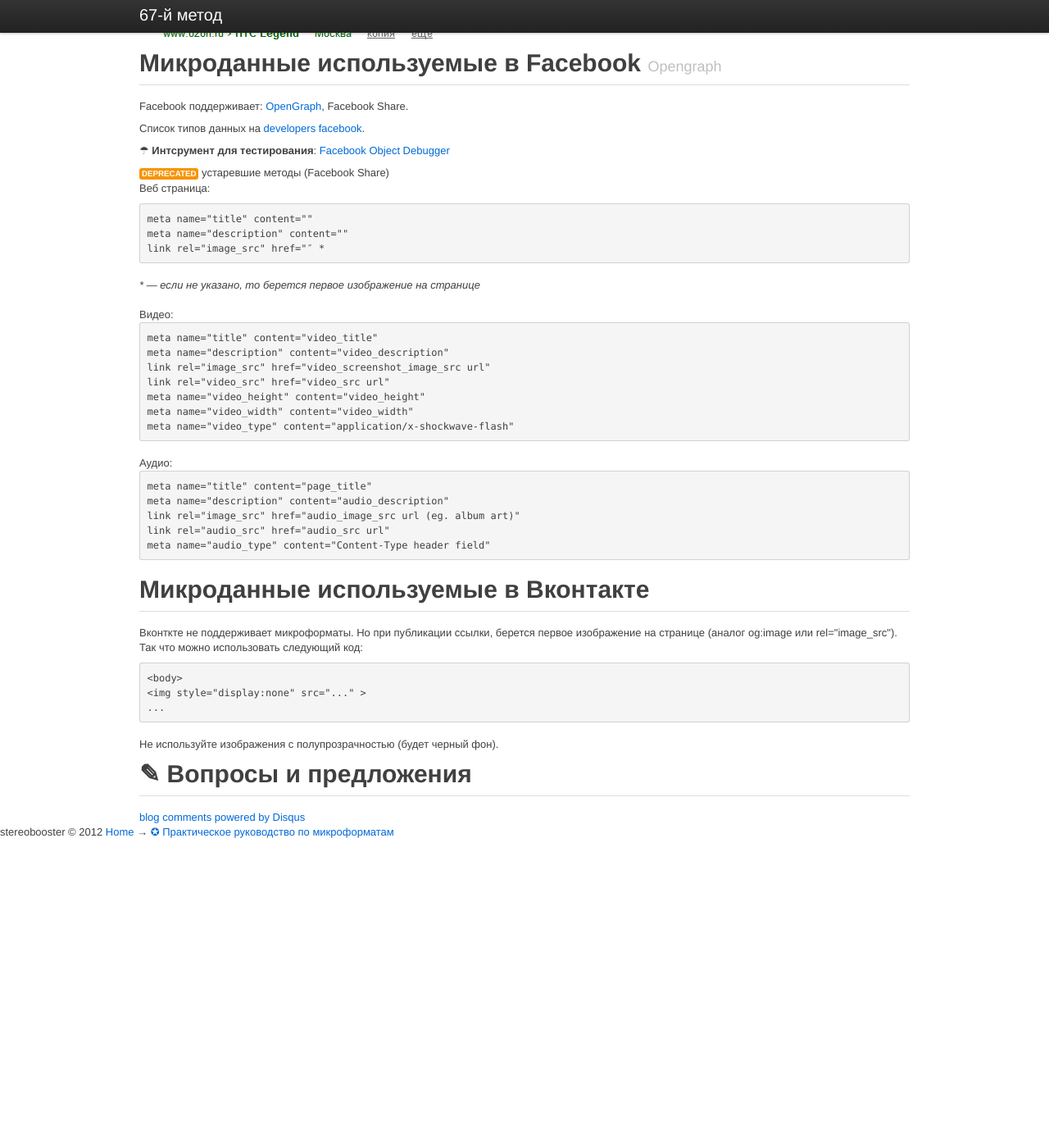
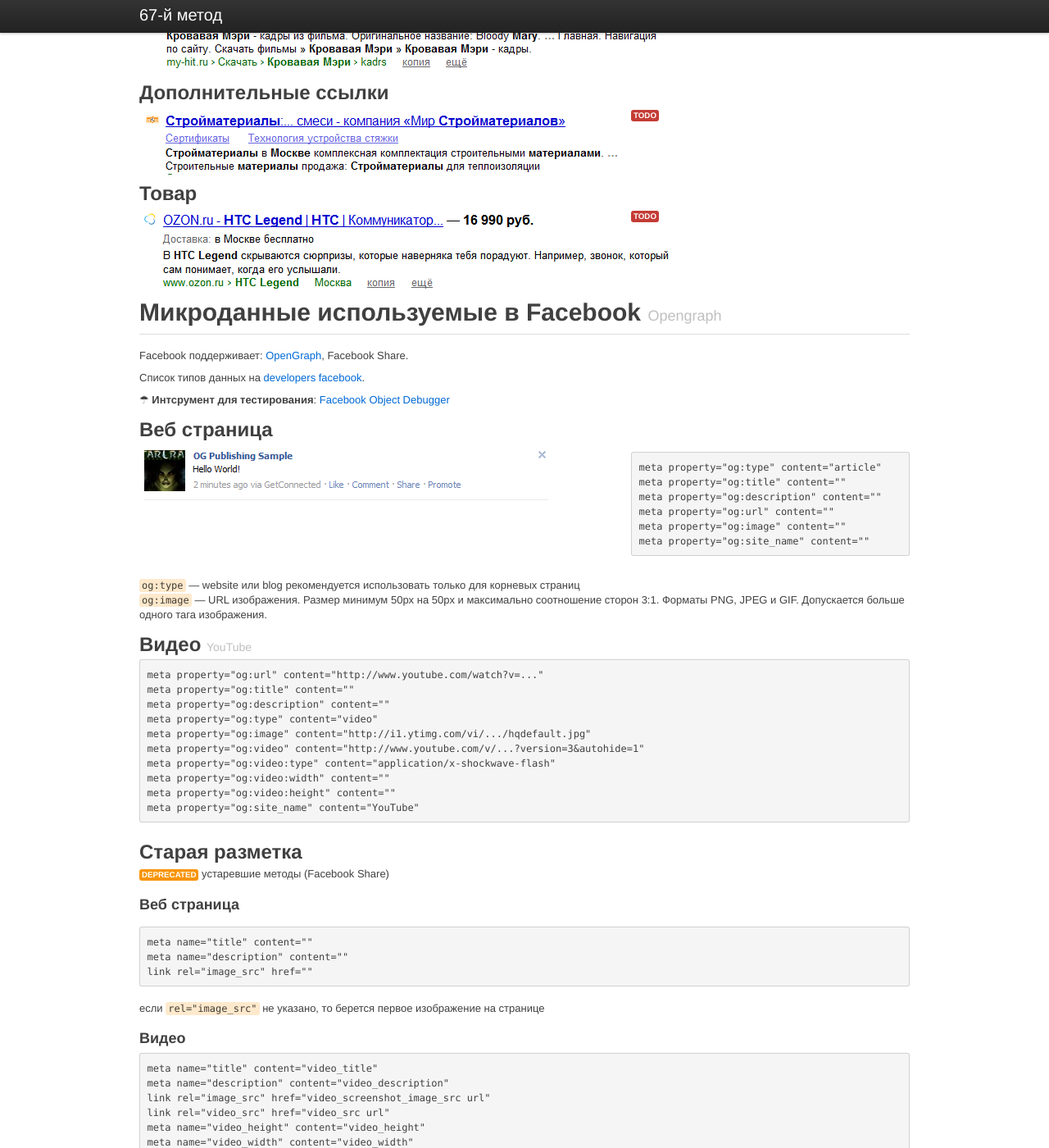
Before and after one commit to stereobooster/stereobooster.github.io, a Jekyll site: the page built from _posts/2012-01-02-microformats.html, in a window 1280 px wide and 1400 px high, scrolled down 4411 px. Shown: the whole window at 82% size. Built offline with Jekyll 4.4.1, drawn with Linux system fonts in a browser that asks for light colours; Markdown is read by kramdown in place of the engine named in the settings; comment, search, counter and statistics services are not loaded; before the commit the page ends 5444 px from its top, so only the background shows below that; some of the changed text lies outside the part shown.

Commit message:
microformats

```diff
--- a/_includes/microdata.html
+++ b/_includes/microdata.html
@@ -1,7 +1,7 @@
 <meta property="og:url" content="{{ site.url }}{{ page.url | canonical_url }}">
-<meta property="og:title" content="{% if page.title %} {{ page.title }} | {% endif %}{{ site.theme.site_name }}">
+<meta property="og:title" content="{% if page.title %} {{ page.title }} | {% endif %}{{ site.site_name }}">
 {% if page.description %}<meta property="og:description" content="{{ page.description }}">{% endif %}
-<meta property="og:site_name" content="{{ site.theme.site_name }}">
+<meta property="og:site_name" content="{{ site.site_name }}">
 {% if page.img %}<meta property="og:image" content="{{ page.img }}">{% endif %}
 {% if page.meta.video %}
 	<div itemscope  itemtype="http://schema.org/VideoObject">
@@ -19,9 +19,9 @@
 	<meta property="og:video:width" content="{{page.meta.video.width}}">
 	<meta property="og:video:height" content="{{page.meta.video.height}}">
 {% else %}
-	<meta property="og:type" content="website" />
+	<meta property="og:type" content="{% if page.url == '/index.html' %}website{% else %}article{% endif %}" />
 	{% if page.img %}
-		<div itemscope itemtype="http://schema.org/MobileSoftwareApplication">
+		<div itemscope itemtype="http://schema.org/OtherApplication">
 		    <meta itemprop="name" content="{{ page.title }}" />
 		    <meta itemprop="image" content="{{ page.img }}" />
 		    <div itemprop="author" content="{{ site.author }}">
--- a/_includes/microdata_breadcrumbs.html
+++ b/_includes/microdata_breadcrumbs.html
@@ -7,13 +7,13 @@
   </span>
   {% if page.breadcrumbs %}
   <span typeof="v:Breadcrumb">
-    <a href="{{page.breadcrumbs.url}}" rel="v:url" property="v:title">
+    <a href="{% if page.breadcrumbs.url %}{{page.breadcrumbs.url}}{% else %}{{ page.url | canonical_url }}{% endif %}" rel="v:url" property="v:title">
       {{page.breadcrumbs.name}}
     </a>
   </span>
   {% else %}
   <span typeof="v:Breadcrumb">
-    <a href="{% if site.breadcrumbs.url %}{{site.breadcrumbs.url}}{% else %}{{ site.url }}{{ page.url | canonical_url }}{% endif %}" rel="v:url" property="v:title">
+    <a href="{% if site.breadcrumbs.url %}{{site.breadcrumbs.url}}{% else %}{{ page.url | canonical_url }}{% endif %}" rel="v:url" property="v:title">
     {{site.breadcrumbs.name}}
     </a>
   </span>
--- a/_layouts/default.html
+++ b/_layouts/default.html
@@ -8,7 +8,7 @@
     <meta charset="utf-8" />
     <meta name="viewport" content="width=device-width, initial-scale=1.0" />
 
-    <title>{% if page.title %} {{ page.title }} | {% endif %}{{ site.site_name }}</title>
+    <title>{% if page.title %}{{ page.title }} | {% endif %}{{ site.site_name }}</title>
     {% if page.description %}<meta name="description" content="{{ page.description }}" />{% endif %}
     {% if page.keywords %}<meta name="keywords" content="{{ page.keywords }}" />{% endif %}
     <link rel="canonical" href="{{ site.url }}{{ page.url | canonical_url }}" />
@@ -27,7 +27,6 @@
 <body>
     {% include header.html %}
     {{ content }}
-
     {% comment %}
     <!-- Le javascript -->
     <!--<script src="http://code.jquery.com/jquery-1.5.2.min.js"></script>-->
--- a/_posts/2012-01-02-microformats.html
+++ b/_posts/2012-01-02-microformats.html
@@ -26,44 +26,15 @@
           <img src="/microformats/g/basic.png">
         </div>
         <div class="span6">
-          <pre class="prettyprint linenums">
+          <pre class="prettyprint">
 &lt;title&gt;Название&lt;/title&gt;
 &lt;meta name="description" content="Описание" /&gt;</pre>
-        <p><span class="label warning">уточнить</span> кажется не все utf-8 символы развешены в title</p>
-        </div>
-      </div>
-
-      <h2>Дополнительные ссылки</h2>
-      <div class="row">
-        <div class="span10">
-          <img src="/microformats/g/sublinks.png"><br>
-          <img src="/microformats/g/sublinks-2.png">
-        </div>
-        <div class="span6">
-          <p>Google сам определяет насколько мне известно</p>
-        </div>
-      </div>
-
-      <h2>Локальный поиск</h2>
-      <div class="row">
-        <div class="span10">
-          <img src="/microformats/g/local-search-rating.png">
-        </div>
-        <div class="span6">
-          <p>Добавить в <a href="http://www.google.com/local/add/">Google Places for Business</a></p>
-          <p>Описание на <a href="http://support.google.com/webmasters/bin/answer.py?hl=en&answer=146861">Webmaster Tools Help</a></p>
-        </div>
-      </div>
-
-      <h2>Поиск новостей</h2>
-      <div class="row">
-        <div class="span10">
-          <img src="/microformats/g/richsnippet-news.png">
-        </div>
-        <div class="span6">
-          <span class="label warning">информацию надо проверить</span>
-          <p>Фото &mdash; первое изображение в странице</p>
-          <p>Дата &mdash; ...</p>
+<p>для <code>title</code> Google показывает до 70 символов в зависимости от длины слов;<br>
+для <code>description</code> Google показывает до 156 символов;<br>
+считается, что для <code>keyword</code> 256 символов оптимально;<br>
+для тега <code>a</code> до 55 символов (8-10 слов);
+</p>
+        <p><span class="label warning">уточнить</span> не все utf-8 символы развешены в title</p>
         </div>
       </div>
 
@@ -91,6 +62,29 @@
         </div>
       </div>
 
+      <h2>Локальный поиск</h2>
+      <div class="row">
+        <div class="span10">
+          <img src="/microformats/g/local-search-rating.png">
+        </div>
+        <div class="span6">
+          <p>Добавить в <a href="http://www.google.com/local/add/">Google Places for Business</a></p>
+          <p>Форматы: Microdata, Microformats (hCard), RDFa</p>
+          <p>Описание на <a href="http://support.google.com/webmasters/bin/answer.py?hl=en&answer=146861">Webmaster Tools Help</a></p>
+        </div>
+      </div>
+
+      <h2>Карты</h2>
+      <div class="row">
+        <div class="span10">
+          <img src="/microformats/g/richsnippet-map.png">
+        </div>
+        <div class="span6">
+          <span class="label warning">уточнить</span>
+          <pre>&lt;p class="address"&gt;147 Route 70 Ste 8 Toms River, NJ 8755&lt;/p&gt;</pre>
+        </div>
+      </div>
+
       <h2>Список</h2>
       <div class="row">
         <div class="span10">
@@ -98,27 +92,55 @@
         </div>
         <div class="span6">
         <blockquote>If a search result consists mostly of a structured list, like a table or series of bullets, we’ll show a list of three relevant rows or items underneath the result in a bulleted format. The snippet will also show an approximate count of the total number of rows or items on the page.<small><a href="http://insidesearch.blogspot.com/2011/08/new-snippets-for-list-pages.html">Google Inside Search</a></small></blockquote>
-        <p><span class="label notice">интересно</span> Текст обрезан после двоеточия для транскрипции слова be <span class="label">:]</span></p>
+        <p><span class="label notice">интересно</span> Текст обрезан после двоеточия для транскрипции слова be <code>:]</code></p>
         </div>
       </div>
 
-      <h2>Поиск по вопросам (форумы, QA сервисы)</h2>
+      <h2>Автор</h2>
       <div class="row">
         <div class="span10">
-          <img src="/microformats/g/richsnippet-answer.png">
+          <img src="/microformats/g/richsnippet-author.png">
         </div>
         <div class="span6">
-          <span class="label important">TODO</span>
+          <p>&nbsp;&nbsp;&nbsp;Форматы: Microdata</p>
+          <p>&nbsp;&nbsp;&nbsp;Пример на <a href="http://www.google.com/webmasters/tools/richsnippets?url=http%3A%2F%2Fwww.mattcutts.com%2Fblog%2Fthoughts-on-google-instant%2F">Rich Snippets Testing Tool</a></p>
         </div>
       </div>
 
-      <h2>Поиск по вопросам (форумы, QA сервисы) №2</h2>
+      <h2>Человек</h2>
       <div class="row">
         <div class="span10">
-          <img src="/microformats/g/richsnippet-answer-2.png">
+          <img src="/microformats/g/richsnippet-people.png">
         </div>
         <div class="span6">
-          <span class="label important">TODO</span>
+          <p>Форматы: Microdata, Microformats (hCard), RDFa</p>
+          <p>Описание на <a href="http://support.google.com/webmasters/bin/answer.py?hl=en&answer=146646">Webmaster Tools Help</a></p>
+          <p>Схема на <a href="http://schema.org/Person">schema.org</a></p>
+        </div>
+      </div>
+
+      <h2>События (Мероприятия)</h2>
+      <div class="row">
+        <div class="span10">
+          <img src="/microformats/g/richsnippet-event.png"><br>
+          <img src="/microformats/g/richsnippet-events.png">
+        </div>
+        <div class="span6">
+          <p>Форматы: Microdata, Microformats (hCalendar), RDFa</p>
+          <p>Описание на <a href="http://support.google.com/webmasters/bin/answer.py?hl=ru&answer=164506">Webmaster Tools Help</a></p>
+          <p>Схема на <a href="http://schema.org/Event">schema.org</a></p>
+        </div>
+      </div>
+
+      <h2>Музыка</h2>
+      <div class="row">
+        <div class="span10">
+          <img src="/microformats/g/richsnippet-music.png">
+        </div>
+        <div class="span6">
+          <p>Форматы: Microdata</p>
+          <p>Описание на <a href="http://support.google.com/webmasters/bin/answer.py?hl=en&answer=1623047">Webmaster Tools Help</a></p>
+          <p>Схема на <a href="http://schema.org/Musicgroup">schema.org</a></p>
         </div>
       </div>
 
@@ -134,66 +156,6 @@
         </div>
       </div>
 
-      <h2>Автор</h2>
-      <div class="row">
-        <div class="span10">
-          <br>
-          <img src="/microformats/g/richsnippet-author.png">
-        </div>
-        <div class="span6">
-          <p>Форматы: Microdata</p>
-          <p>Пример на <a href="http://www.google.com/webmasters/tools/richsnippets?url=http%3A%2F%2Fwww.mattcutts.com%2Fblog%2Fthoughts-on-google-instant%2F">Rich Snippets Testing Tool</a></p>
-        </div>
-      </div>
-
-      <h2>События (Мероприятия)</h2>
-      <div class="row">
-        <div class="span10">
-          <img src="/microformats/g/richsnippet-event.png">
-        </div>
-        <div class="span6">
-          <p>Форматы: Microdata, Microformats, RDFa</p>
-          <p>Описание на <a href="http://support.google.com/webmasters/bin/answer.py?hl=ru&answer=164506">Webmaster Tools Help</a></p>
-          <p>Схема на <a href="http://schema.org/Event">schema.org</a></p>
-        </div>
-      </div>
-
-      <h2>Кино</h2>
-      <div class="row">
-        <div class="span10">
-          <img src="/microformats/g/richsnippet-movie.png">
-        </div>
-        <div class="span6">
-          <p>Форматы: Microdata</p>
-          <p>Пример на <a href="http://www.google.com/webmasters/tools/richsnippets?url=http%3A%2F%2Fwww.imdb.com%2Ftitle%2Ftt1375666%2F">Rich Snippets Testing Tool</a></p>
-          <p>Схема на <a href="http://schema.org/Movie">schema.org</a></p>
-        </div>
-      </div>
-
-      <h2>Музыка</h2>
-      <div class="row">
-        <div class="span10">
-          <img src="/microformats/g/richsnippet-music.png">
-        </div>
-        <div class="span6">
-          <p>Форматы: Microdata</p>
-          <p>Описание на <a href="http://support.google.com/webmasters/bin/answer.py?hl=en&answer=1623047">Webmaster Tools Help</a></p>
-          <p>Схема на <a href="http://schema.org/Musicgroup">schema.org</a></p>
-        </div>
-      </div>
-
-      <h2>Человек</h2>
-      <div class="row">
-        <div class="span10">
-          <img src="/microformats/g/richsnippet-people.png">
-        </div>
-        <div class="span6">
-          <p>Форматы: Microdata, Microformats, RDFa</p>
-          <p>Описание на <a href="http://support.google.com/webmasters/bin/answer.py?hl=en&answer=146646">Webmaster Tools Help</a></p>
-          <p>Схема на <a href="http://schema.org/Person">schema.org</a></p>
-        </div>
-      </div>
-
       <h2>Товар</h2>
       <div class="row">
         <div class="span10">
@@ -229,6 +191,18 @@
           <p>Форматы: Microdata, Microformats, RDFa</p>
           <p>Описание на <a href="http://support.google.com/webmasters/bin/answer.py?hl=en&answer=146645">Webmaster Tools Help</a>, <a href="http://support.google.com/webmasters/bin/answer.py?hl=en&answer=172705">Webmaster Tools Help</a></p>
           <pre>&lt;span class="pricerange"&gt;&lt;/span&gt;</pre>
+        </div>
+      </div>
+
+      <h2>Кино</h2>
+      <div class="row">
+        <div class="span10">
+          <img src="/microformats/g/richsnippet-movie.png">
+        </div>
+        <div class="span6">
+          <p>Форматы: Microdata</p>
+          <p>Пример на <a href="http://www.google.com/webmasters/tools/richsnippets?url=http%3A%2F%2Fwww.imdb.com%2Ftitle%2Ftt1375666%2F">Rich Snippets Testing Tool</a></p>
+          <p>Схема на <a href="http://schema.org/Movie">schema.org</a></p>
         </div>
       </div>
 
@@ -256,17 +230,39 @@
         </div>
       </div>
 
-      <h2>Карты</h2>
+      <h2>Поиск новостей</h2>
       <div class="row">
         <div class="span10">
-          <img src="/microformats/g/richsnippet-map.png">
+          <img src="/microformats/g/richsnippet-news.png">
         </div>
         <div class="span6">
-          <span class="label warning">уточнить</span>
-          <pre>&lt;p class="address"&gt;147 Route 70 Ste 8 Toms River, NJ 8755&lt;/p&gt;</pre>
+          <p>Формат: Sitemap</p>
+          <p><a href="http://support.google.com/news/publisher/bin/answer.py?hl=en&answer=74288">описание на News (publishers) Help</a></p>
         </div>
       </div>
-    </div>
+
+      <h2>Поиск по форумам (QA сервисы)</h2>
+      <div class="row">
+        <div class="span10">
+          <img src="/microformats/g/richsnippet-answer.png"><br>
+          <img src="/microformats/g/richsnippet-forum.png"><br>
+          <img src="/microformats/g/richsnippet-forums.png">
+        </div>
+        <div class="span6">
+          <span class="label important">TODO</span>
+        </div>
+      </div>
+
+      <h2>Дополнительные ссылки</h2>
+      <div class="row">
+        <div class="span10">
+          <img src="/microformats/g/sublinks.png"><br>
+          <img src="/microformats/g/sublinks-2.png">
+        </div>
+        <div class="span6">
+          <p>Google сам определяет насколько мне известно</p>
+        </div>
+      </div>
 
     </div>
 
@@ -319,6 +315,7 @@
           <span class="label important">TODO</span>
         </div>
       </div>
+
     </div>
 
     <div id="facebook">
@@ -328,16 +325,50 @@
       <p>Facebook поддерживает: <a href="http://ogp.me/">OpenGraph</a>, Facebook Share.</p>
       <p>Список типов данных на <a href="http://developers.facebook.com/docs/opengraph/#types">developers facebook</a>.</p>
       <p>☂ <b>Интсрумент для тестирования</b>: <a href="http://developers.facebook.com/tools/debug">Facebook Object Debugger</a></p>
+      <h2>Веб страница</h2>
+      <div class="row">
+        <div class="span10">
+          <img src="/microformats/fb/hello-world.png" >
+        </div>
+        <div class="span6">
+          <p>
+<pre>
+meta property="og:type" content="article"
+meta property="og:title" content=""
+meta property="og:description" content=""
+meta property="og:url" content=""
+meta property="og:image" content=""
+meta property="og:site_name" content=""
+</pre>
+        </div>
+      </div>
+      </p>
+        <code>og:type</code> &mdash; website или blog рекомендуется использовать только для корневых страниц<br>
+        <code>og:image</code> &mdash; URL изображения. Размер минимум 50px на 50px и максимально соотношение сторон 3:1. Форматы PNG, JPEG и GIF. Допускается больше одного тага изображения.
+      </p>
+      <h2>Видео <small>YouTube</small></h2>
+<pre>
+meta property="og:url" content="http://www.youtube.com/watch?v=..."
+meta property="og:title" content=""
+meta property="og:description" content=""
+meta property="og:type" content="video"
+meta property="og:image" content="http://i1.ytimg.com/vi/.../hqdefault.jpg"
+meta property="og:video" content="http://www.youtube.com/v/...?version=3&amp;autohide=1"
+meta property="og:video:type" content="application/x-shockwave-flash"
+meta property="og:video:width" content=""
+meta property="og:video:height" content=""
+meta property="og:site_name" content="YouTube"
+</pre>
+      <h2>Старая разметка</h2>
       <p><span class="label warning">deprecated</span> устаревшие методы (Facebook Share)<br>
-Веб страница:
-<pre>
+      <h3>Веб страница</h3>
+<p><pre>
 meta name="title" content=""
 meta name="description" content=""
-link rel="image_src" href="″ *
+link rel="image_src" href=""
 </pre>
-<i>* &mdash; если не указано, то берется первое изображение на странице</i>
-<br><br>
-Видео:
+если <code>rel="image_src"</code> не указано, то берется первое изображение на странице</p>
+      <h3>Видео<h3>
 <pre>
 meta name="title" content="video_title"
 meta name="description" content="video_description"
@@ -356,17 +387,16 @@
 meta name="audio_type" content="Content-Type header field"
 </pre>
       </p>
-
     </div>
 
     <div id="vkontakte">
       <div class="page-header">
         <h1>Микроданные используемые в Вконтакте</h1>
       </div>
-      <p>Вконткте не поддерживает микроформаты. Но при публикации ссылки, берется первое изображение на странице (аналог og:image или rel="image_src"). Так что можно использовать следующий код:
+      <p>Вконткте не поддерживает микроформаты. Но при публикации ссылки, берется первое изображение на странице (аналог <code>og:image</code> или <code>rel="image_src"</code>). Так что можно использовать следующий код:
       <pre>&lt;body&gt;
 &lt;img style="display:none" src="..." &gt;
 ...</pre>
-Не используйте изображения с полупрозрачностью (будет черный фон).
-</p>
+      Не используйте изображения с полупрозрачностью (будет черный фон).
+      </p>
     </div>
```
Also changed, not shown: other parts of _posts/2012-01-02-microformats.html (+4 -4 lines), microformats/fb/hello-world.png (added), microformats/g/richsnippet-answer-2.png (deleted), microformats/g/richsnippet-answer.png, microformats/g/richsnippet-event.png, microformats/g/richsnippet-events.png (added), microformats/g/richsnippet-forum.png (added), microformats/g/richsnippet-forums.png (added), microformats/g/richsnippet-map.png (renamed from microformats/g/richsnippet-map.PNG).
